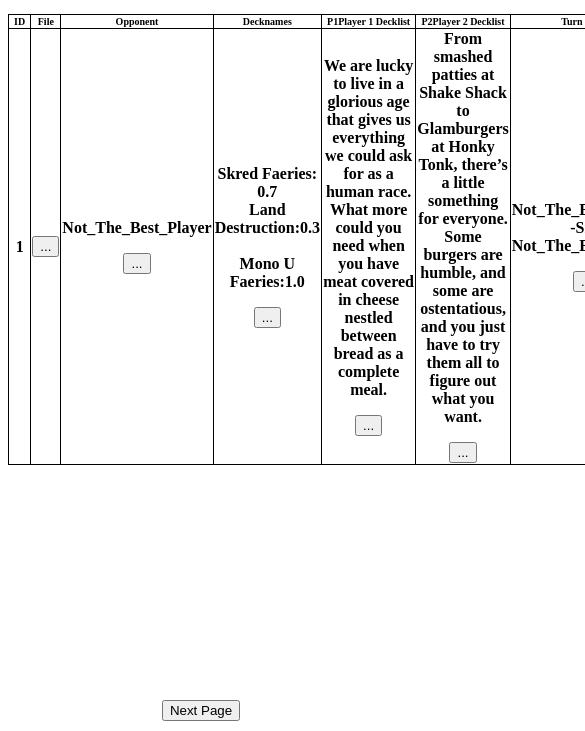
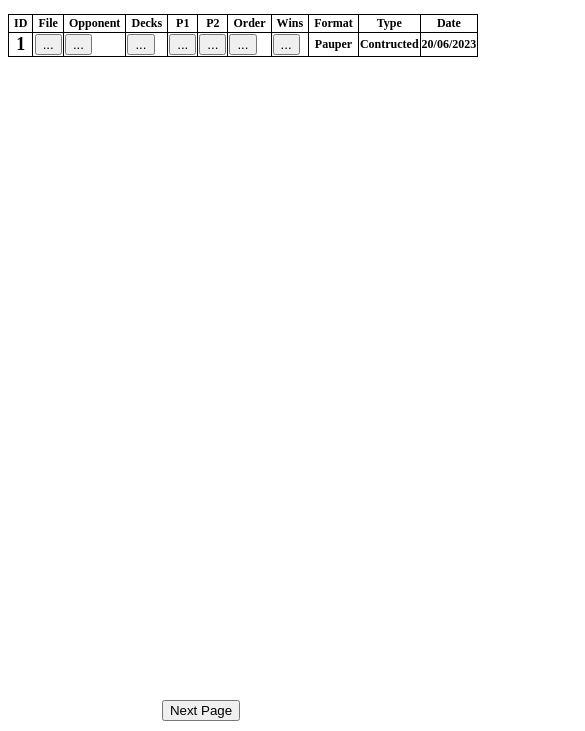
Before and after one commit to harrisbisset/MTGO-Assist, a website: page ui/index.html in a window 390 px wide. Shown: the part 113-844 px from the top of the page, 585 px wide, since content can reach past the window. Drawn offline with Linux system fonts and the light colour scheme.

Commit message:
Update mid.css

```diff
--- a/ui/mid.css
+++ b/ui/mid.css
@@ -17,19 +17,40 @@ table{
     max-width:200px;}
 
 
-.tableRow{
+.matchID, .filename, .players, .decknames, .p1Deck, .p2Deck, .turnOrder, .winList, .format, .type, .date{
     max-width:200px;
     word-wrap:break-word;}
 
 
-th td:last-child {
-    width: 1%;
-    white-space: nowrap;}
+.matchID{
+    font-size: 18px;}
+
+
+.extraHeaderText{
+    display:inline-block;}
+
+
+.filename{
+    max-width:100%;
+    white-space:nowrap;}
+
+
+.replaceText{
+    display: block;}
+
+
+.replaceImage{
+    display: none;}
+
+
+.altHeaderText{
+    display: none;}
+
 
 @media only screen and (max-width:700px){
 
-    .tableHeader, .tableRow{
-        font-size:10px;}
+    .tableHeader, .players, .decknames, .p1Deck, .p2Deck, .turnOrder, .winList, .format, .type, .date{
+        font-size:12px;}
 
 
     .tableHeader {
@@ -39,7 +60,21 @@ th td:last-child {
         max-width:200px;}
 
 
-    .tableRow {
-        float: left;
-        white-space: nowrap;
-        max-width:200px;}}
+    .matchID, .players, .decknames, .p1Deck, .p2Deck, .turnOrder, .winList, .format, .type, .date {
+        word-wrap:break-word;}
+
+
+    .extraHeaderText{
+        display:none;}
+
+
+    .replaceText{
+        display:none;}
+
+
+    .replaceImage{
+        display:block;}
+
+
+    .altHeaderText{
+        display: block;}}
```
